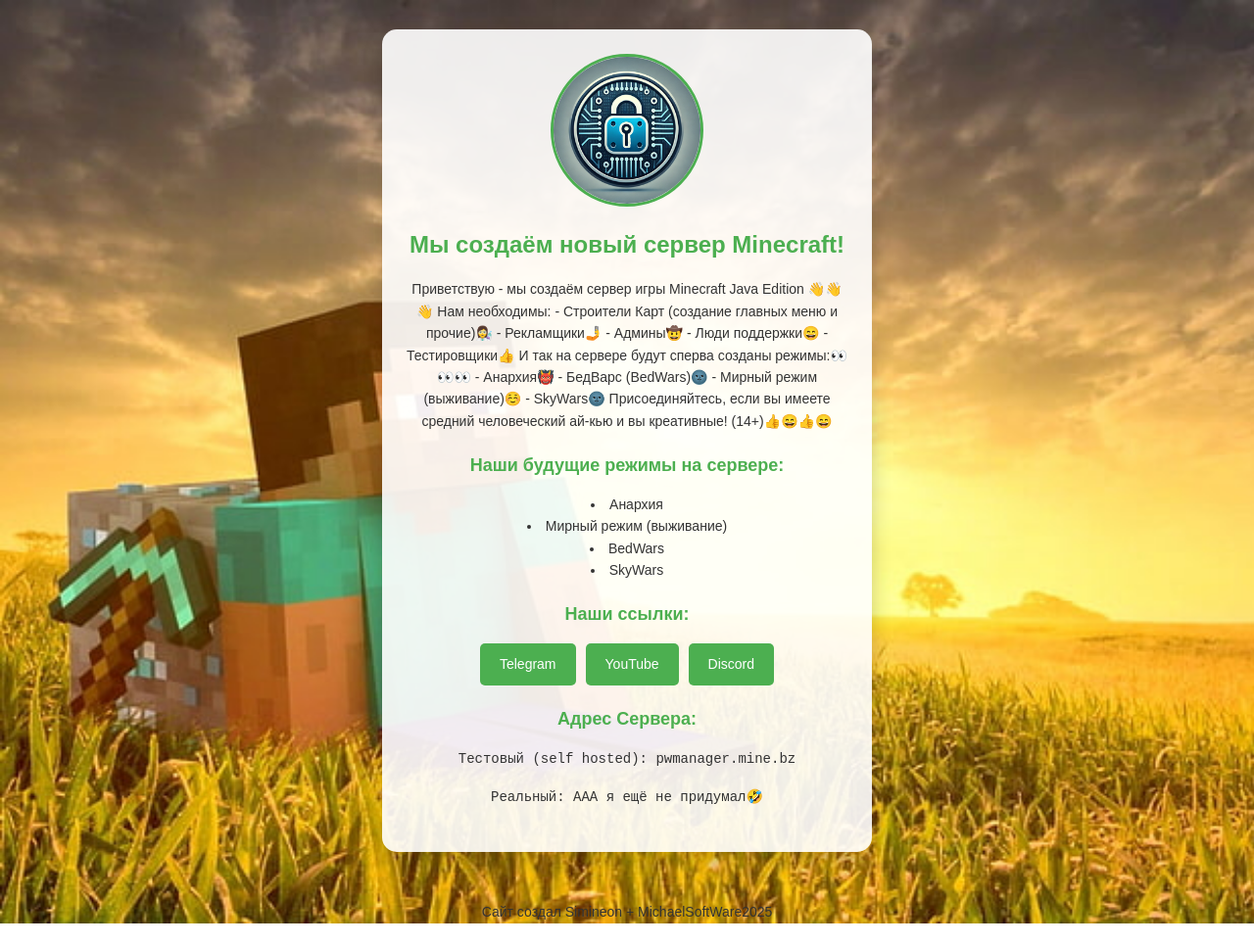
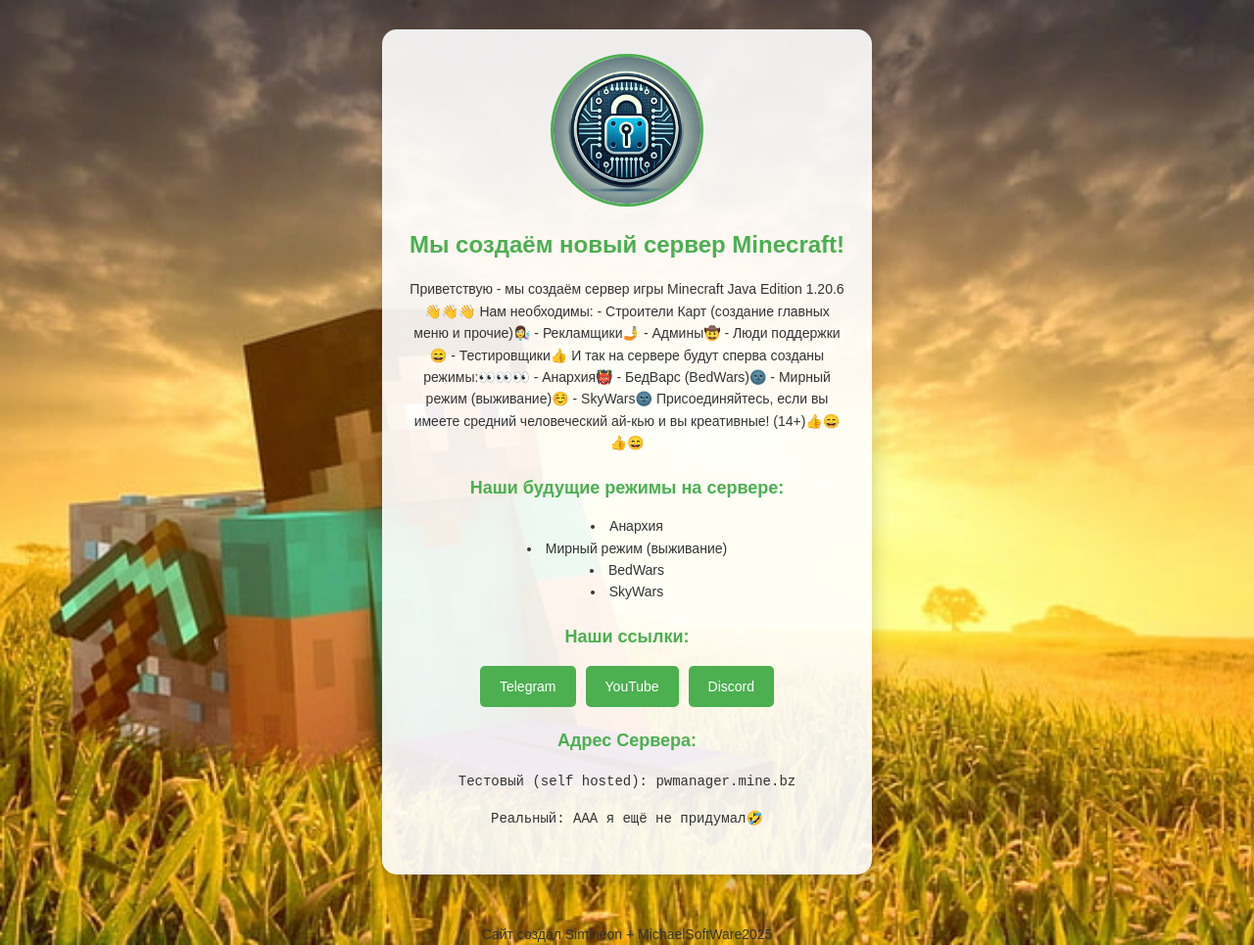
Before and after one commit to PWManager/PWManager-server-site, a plain HTML site: page index.html in a window 1280 px wide. Shown: the whole page at 98% size. Before the commit the page ends 943 px from the top, so only its background shows below. Drawn offline with Linux system fonts and the light colour scheme.

Commit message:
First commit

```diff
--- a/index.html
+++ b/index.html
@@ -11,7 +11,7 @@
         <img class="card-photo" src="img/icon.png" alt="Minecraft Server">
         <h1 class="card-title">Мы создаём новый сервер Minecraft!</h1>
         <div class="card-text">
-            <p>Приветствую - мы создаём сервер игры Minecraft Java Edition 👋👋👋
+            <p>Приветствую - мы создаём сервер игры Minecraft Java Edition 1.20.6 👋👋👋
             Нам необходимы:
             - Строители Карт (создание главных меню и прочие)👩‍🔬
             - Рекламщики🤳
```
